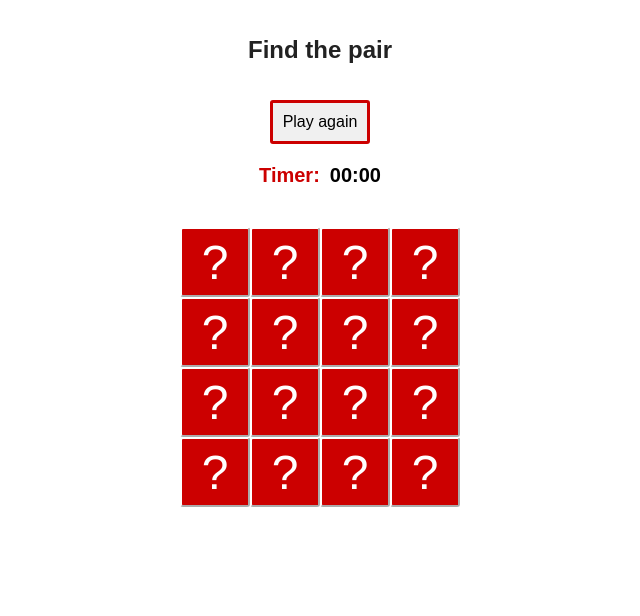
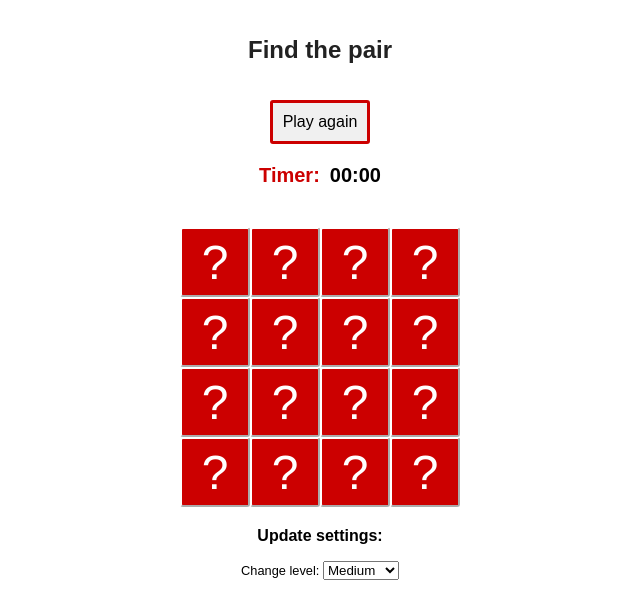
Before and after one commit to groundberry/react-find-the-pair, a React (Create React App) app: page / in a window 1280 px wide. Shown: the top 616 px of the page, without its empty margins (320-960 px from the left). Built offline with nearby package versions, Linux system fonts and the light colour scheme.

Commit message:
Create Settings component to choose level

```diff
--- a/src/App.jsx
+++ b/src/App.jsx
@@ -9,6 +9,7 @@ import Header from './Header';
 import Restart from './Restart';
 import Timer from './Timer';
 import Score from './Score';
+import Settings from './Settings';
 import './App.css';
 
 class App extends Component {
@@ -35,6 +36,7 @@ class App extends Component {
     this.handleClickUpdatePressedGrid = this.handleClickUpdatePressedGrid.bind(this);
     this.removeWrongPairs = this.removeWrongPairs.bind(this);
     this.handleClickRestartgame = this.handleClickRestartgame.bind(this);
+    this.handleClickEditSettings = this.handleClickEditSettings.bind(this);
   }
 
   handleClickUpdatePressedGrid([row, col]) {
@@ -146,6 +148,21 @@ class App extends Component {
     });
   }
 
+  handleClickEditSettings(e) {
+    const level = parseInt(e.target.value, 10);
+
+    this.setState(() => {
+      const grid = getGrid(level);
+      const pressedGrid = getPressedGrid(level);
+
+      return {
+        level,
+        grid,
+        pressedGrid,
+      };
+    });
+  }
+
   render() {
     const {
       level,
@@ -172,6 +189,7 @@ class App extends Component {
           onClick={this.handleClickUpdatePressedGrid}
         />
         {bestScore ? <Score bestScore={bestScore} /> : ''}
+        <Settings onChange={this.handleClickEditSettings} />
       </div>
     );
   }
--- /dev/null
+++ b/src/Settings.css
@@ -0,0 +1,12 @@
+.Settings {
+  margin: 20px auto;
+}
+
+.Settings--header {
+  font-size: 1em;
+}
+
+.Settings label {
+  font-size: 0.8em;
+  text-align: left;
+}
--- /dev/null
+++ b/src/Settings.jsx
@@ -0,0 +1,34 @@
+/* eslint-disable jsx-a11y/label-has-for */
+
+import React from 'react';
+import PropTypes from 'prop-types';
+import './Settings.css';
+
+function Settings(props) {
+  const { level, onChange } = props;
+
+  return (
+    <form className="Settings">
+      <h3 className="Settings--header">Update settings:</h3>
+      <label>
+        Change level:{' '}
+        <select value={level} onChange={onChange}>
+          <option value={1}>Beginner</option>
+          <option value={2}>Medium</option>
+          <option value={3}>Expert</option>
+        </select>
+      </label>
+    </form>
+  );
+}
+
+Settings.propTypes = {
+  level: PropTypes.number,
+  onChange: PropTypes.func.isRequired,
+};
+
+Settings.defaultProps = {
+  level: 2,
+};
+
+export default Settings;
```
Also changed, not shown: 1 other file (tests, documents, lock files or other folders).
